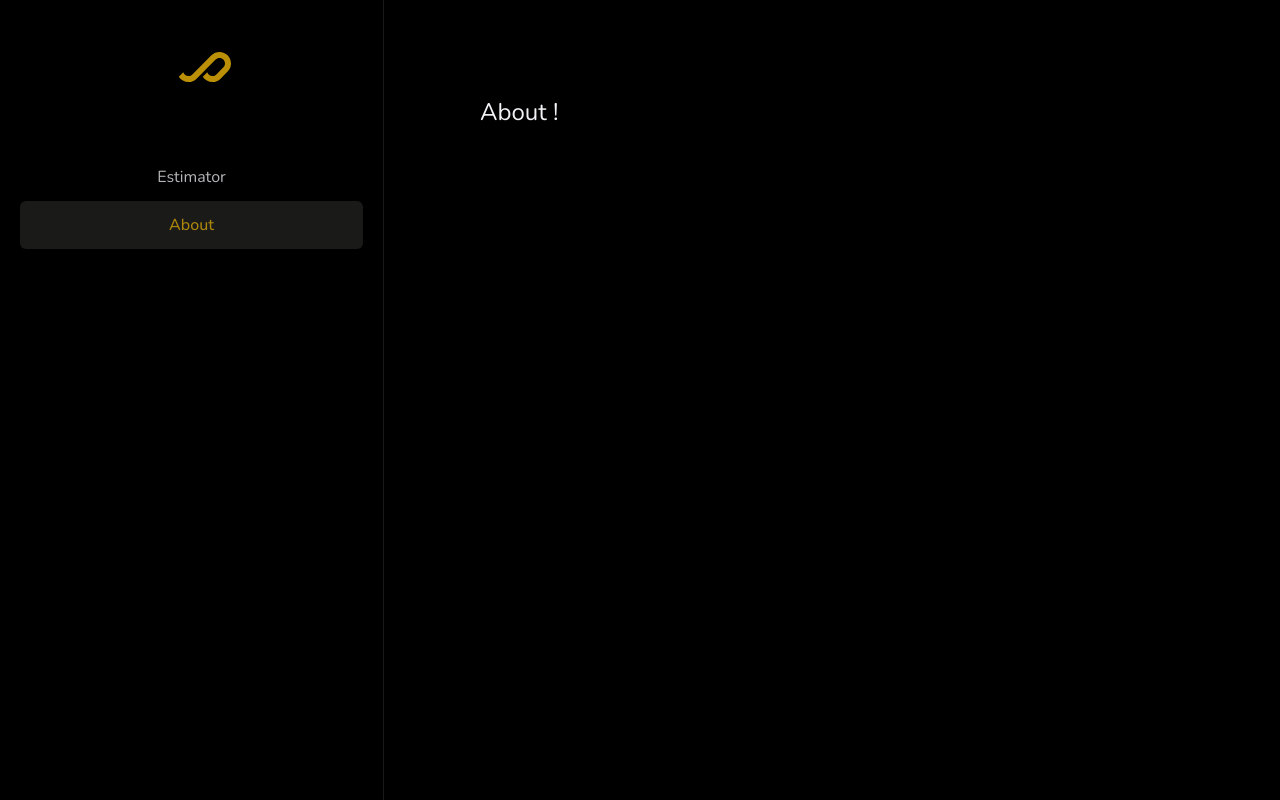
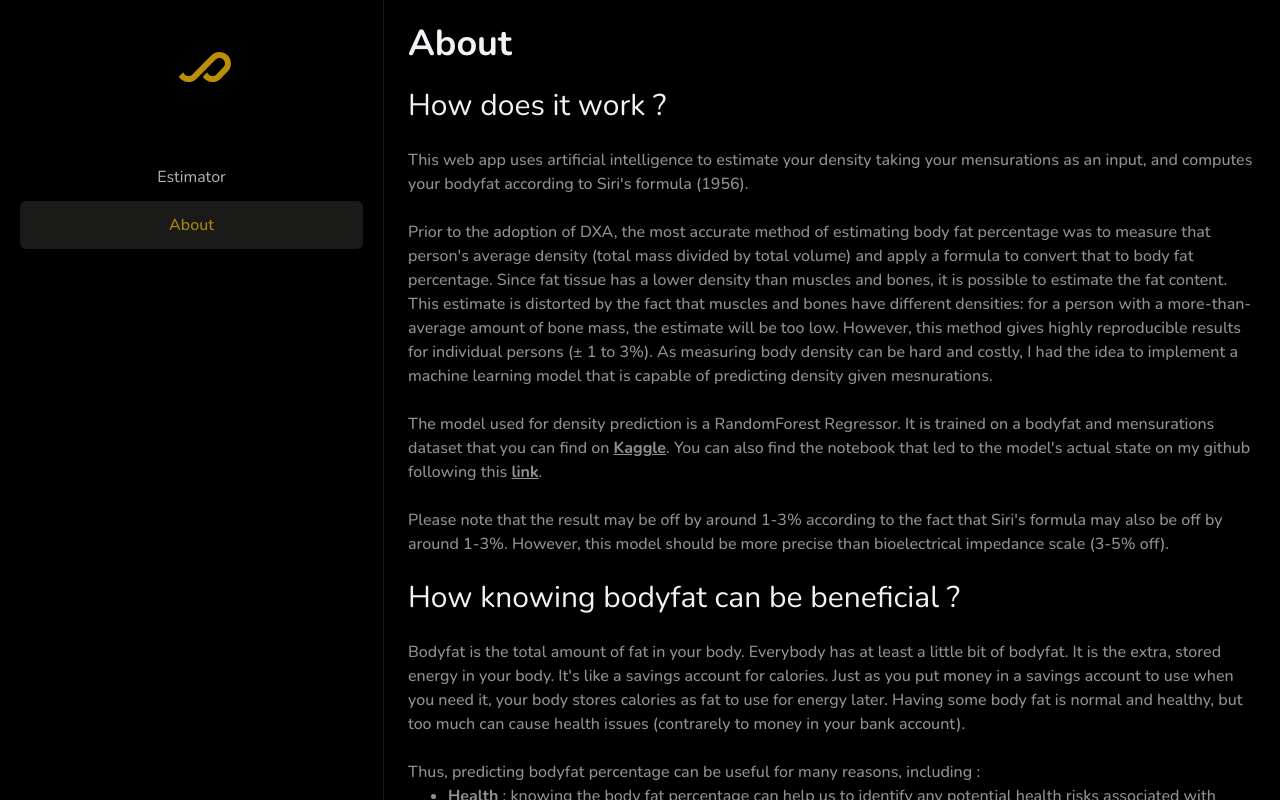
Before and after one commit to SamyBahi/bodyfat-estimator.web, a Next.js app: page /about in a window 1280 px wide. Built offline with nearby package versions, Linux system fonts and the light colour scheme.

Commit message:
updated about page

```diff
--- a/src/app/about/page.tsx
+++ b/src/app/about/page.tsx
@@ -1,7 +1,105 @@
+import { Logo } from "@/components/svgs";
+
 export default function About() {
   return (
-    <main className="flex min-h-screen flex-col items-center justify-between p-24">
-      <h1 className="text-2xl">About !</h1>
+    <main className="relative -top-[4rem] items-center flex flex-col h-full p-6 flex-1 w-full lg:static lg:overflow-auto">
+      <div className="w-full max-w-[1000px]">
+        <Logo className="text-xl fill-secondary lg:hidden mb-6 w-full text-center" />
+        <div>
+          <h1 className="text-4xl mb-6 font-bold">About</h1>
+          <h2 className="text-3xl mb-6 fond-bold">How does it work ?</h2>
+          <p className="opacity-60 font-medium">
+            This web app uses artificial intelligence to estimate your density
+            taking your mensurations as an input, and computes your bodyfat
+            according to Siri's formula (1956).
+          </p>
+          <p className="opacity-60 font-medium mt-6">
+            Prior to the adoption of DXA, the most accurate method of estimating
+            body fat percentage was to measure that person's average density
+            (total mass divided by total volume) and apply a formula to convert
+            that to body fat percentage. Since fat tissue has a lower density
+            than muscles and bones, it is possible to estimate the fat content.
+            This estimate is distorted by the fact that muscles and bones have
+            different densities: for a person with a more-than-average amount of
+            bone mass, the estimate will be too low. However, this method gives
+            highly reproducible results for individual persons (± 1 to 3%). As
+            measuring body density can be hard and costly, I had the idea to
+            implement a machine learning model that is capable of predicting
+            density given mesnurations.
+          </p>
+          <p className="opacity-60 font-medium mt-6">
+            The model used for density prediction is a RandomForest Regressor.
+            It is trained on a bodyfat and mensurations dataset that you can
+            find on{" "}
+            <a
+              href="https://www.kaggle.com/datasets/fedesoriano/body-fat-prediction-dataset"
+              className="underline font-bold"
+              target="_blank"
+              rel="noopener noreferrer"
+            >
+              Kaggle
+            </a>
+            . You can also find the notebook that led to the model's actual
+            state on my github following this{" "}
+            <a
+              href="https://github.com/SamyBahi/bodyfat-estimation"
+              className="underline font-bold"
+              target="_blank"
+              rel="noopener noreferrer"
+            >
+              link
+            </a>
+            .
+          </p>
+          <p className="opacity-60 font-medium my-6">
+            Please note that the result may be off by around 1-3% according to
+            the fact that Siri's formula may also be off by around 1-3%.
+            However, this model should be more precise than bioelectrical
+            impedance scale (3-5% off).
+          </p>
+          <h2 className="text-3xl mb-6 fond-bold">
+            How knowing bodyfat can be beneficial ?
+          </h2>
+          <p className="opacity-60 font-medium">
+            Bodyfat is the total amount of fat in your body. Everybody has at
+            least a little bit of bodyfat. It is the extra, stored energy in
+            your body. It's like a savings account for calories. Just as you put
+            money in a savings account to use when you need it, your body stores
+            calories as fat to use for energy later. Having some body fat is
+            normal and healthy, but too much can cause health issues (contrarely
+            to money in your bank account).
+          </p>
+          <p className="opacity-60 font-medium mt-6">
+            Thus, predicting bodyfat percentage can be useful for many reasons,
+            including :
+            <ul className="list-disc ml-10">
+              <li>
+                <span className="underline font-bold">Health</span> : knowing
+                the body fat percentage can help us to identify any potential
+                health risks associated with excess body fat.
+              </li>
+              <li>
+                <span className="underline font-bold">Motivation</span> :
+                knowing the body fat percentage can help us to stay motivated to
+                lose weight and improve the health as we see the number
+                dicreasing.
+              </li>
+              <li>
+                <span className="underline font-bold">Self-image</span> :
+                knowing the body fat percentage can help us to feel more
+                confident and comfortable in the own skin.
+              </li>
+              <li>
+                <span className="underline font-bold">
+                  Athletic performance
+                </span>{" "}
+                : Body fat can affect the athletic performance in a number of
+                ways.
+              </li>
+            </ul>
+          </p>
+        </div>
+      </div>
     </main>
   );
 }
--- a/src/store/inputSlice.ts
+++ b/src/store/inputSlice.ts
@@ -1,6 +1,5 @@
 import { createSlice } from "@reduxjs/toolkit";
 import type { PayloadAction } from "@reduxjs/toolkit";
-import { NumberLiteralType } from "typescript";
 
 export interface inputState {
   Age: [number] | [];
```
